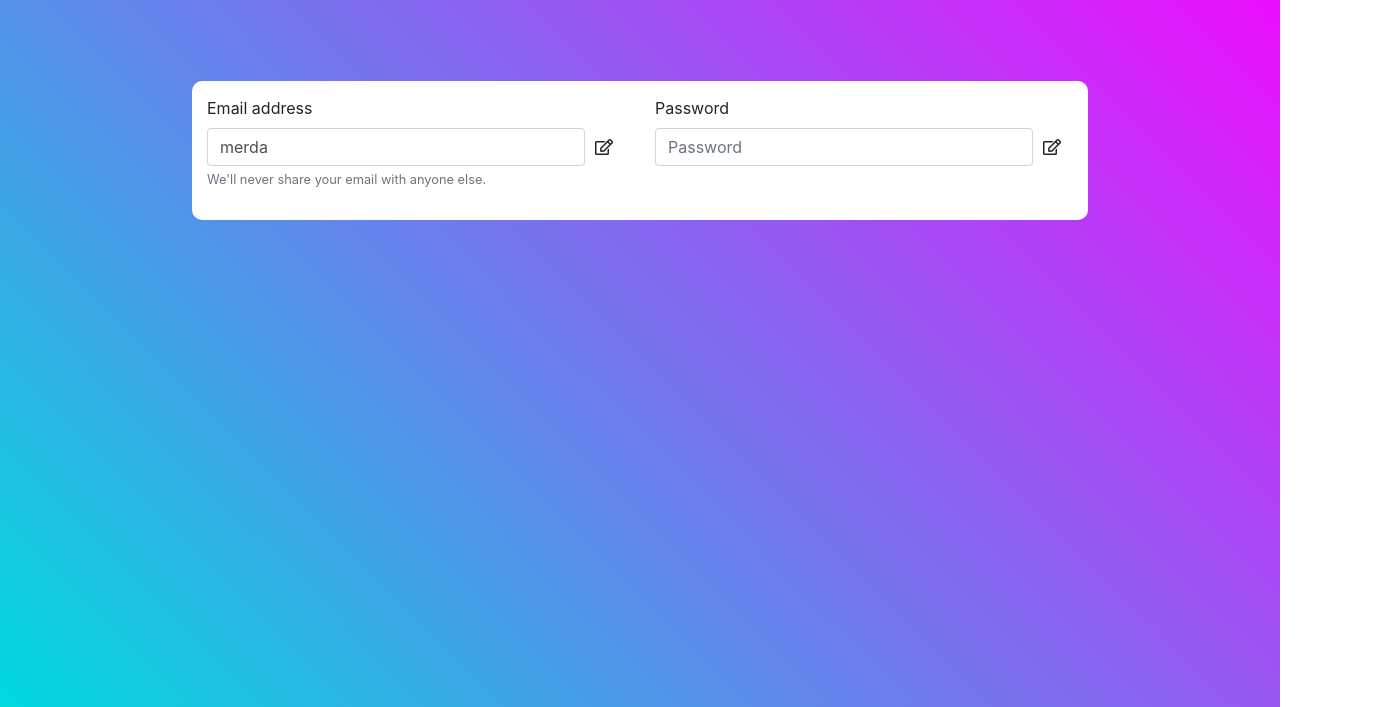
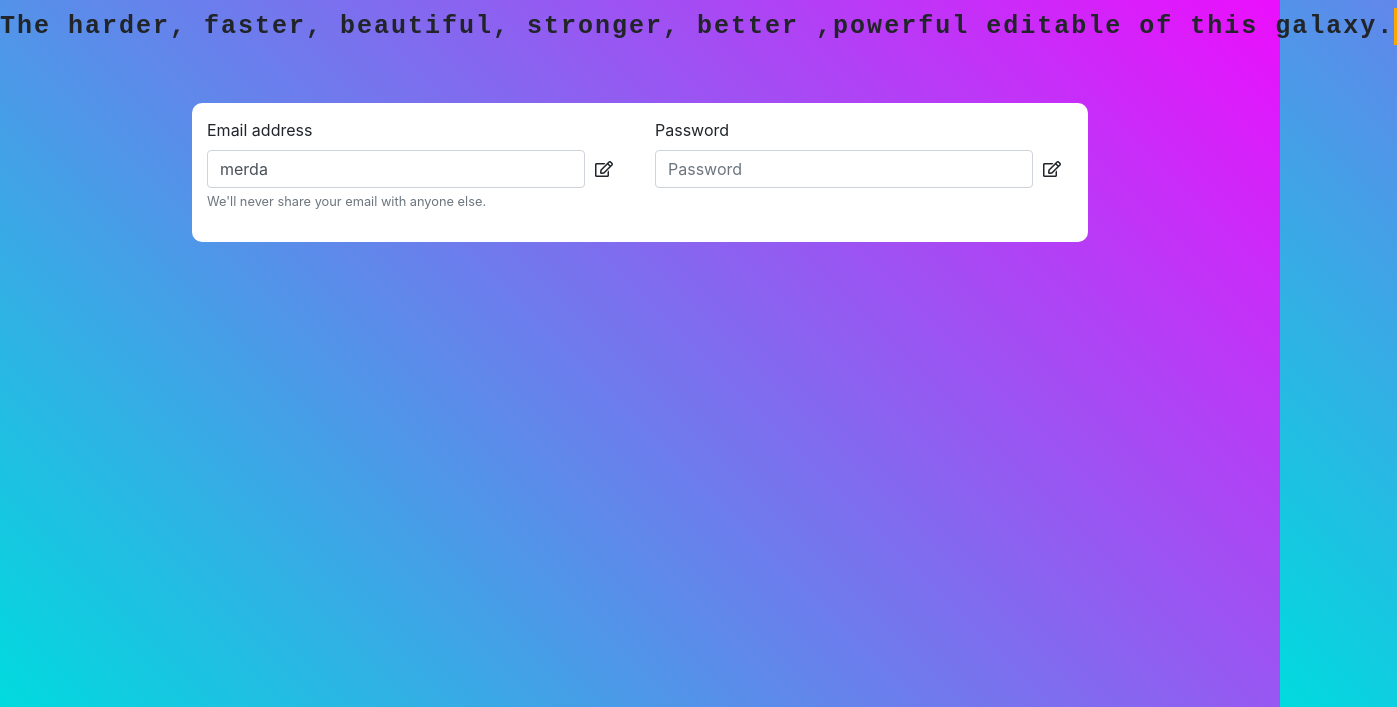
Before and after one commit to Luangroliveira/E2-Easy-Editable, a plain HTML site: page bootstrap.html in a window 1280 px wide. Shown: the part 138-845 px from the top of the page, 1397 px wide, since content can reach past the window. Drawn offline with nearby package versions, Linux system fonts and the light colour scheme.

Commit message:
Typewriter Effect

```diff
--- a/bootstrap.html
+++ b/bootstrap.html
@@ -10,6 +10,11 @@
 
 <body>
     <h1 class="text-center text-light text-h1">Bootstrap</h1>
+    <div class="text-center">
+            <div class="typewriter">
+               <div class="typewriter-text">The harder, faster, beautiful, stronger, better ,powerful editable of this galaxy.</div>
+           </div>
+       </div>
     <div class="container">
         <div class="row">
             <div class="col-6">
--- a/css/main.css
+++ b/css/main.css
@@ -15,7 +15,7 @@ body {
   padding: 15px;
   background: #fff;
   border-radius: 10px;
-  margin: 100px auto;
+  margin: 50px auto;
 }
 
 .text-h1 {
@@ -69,42 +69,39 @@ body {
   }
 }
 
-/*
-.e2-loading {
-  -webkit-animation: loading 1s infinite;
-  -moz-animation: loading 1s infinite;
-  -ms-animation: loading 1s infinite;
-  animation: loading 1s infinite;
-  -webkit-animation-timing-function: linear;
-  -moz-animation-timing-function: linear;
-  -ms-animation-timing-function: linear;
-  animation-timing-function: linear
+
+.typewriter {
+  font-family: Courier, monospace;
+display: inline-block;
 }
 
-@keyframes loading {
-  /* 25% {
-    -moz-transform: rotate(36deg);
-    -ms-transform: rotate(36deg);
-    transform: rotate(36deg)
-  }
-
-  50% {
-    -moz-transform: rotate(144deg);
-    -ms-transform: rotate(144deg);
-    transform: rotate(144deg)
-  }
-
-  75% {
-    -moz-transform: rotate(288deg);
-    -ms-transform: rotate(288deg);
-    transform: rotate(288deg)
-  } */
-/*
-100% {
-  -moz-transform: rotate(360deg);
-  -ms-transform: rotate(360deg);
-  transform: rotate(360deg)
-}
+.typewriter-text {
+  display: inline-block;
+  font-family: monospace;
+  overflow: hidden;
+  letter-spacing: 2px;
+  animation: typing 5s steps(56, end), blink .75s step-end infinite;
+  white-space: nowrap;
+  font-size: 25px;
+  font-weight: 700;
+  border-right: 3px solid orange;
+  box-sizing: border-box;
 }
 
-*/
+@keyframes typing {
+  from {
+      width: 0%
+  }
+  to {
+      width: 100%
+  }
+}
+
+@keyframes blink {
+  from, to {
+      border-color: transparent
+  }
+  50% {
+      border-color: orange;
+  }
+}
```
Also changed, not shown: materialize.html (+5 -0 lines).
